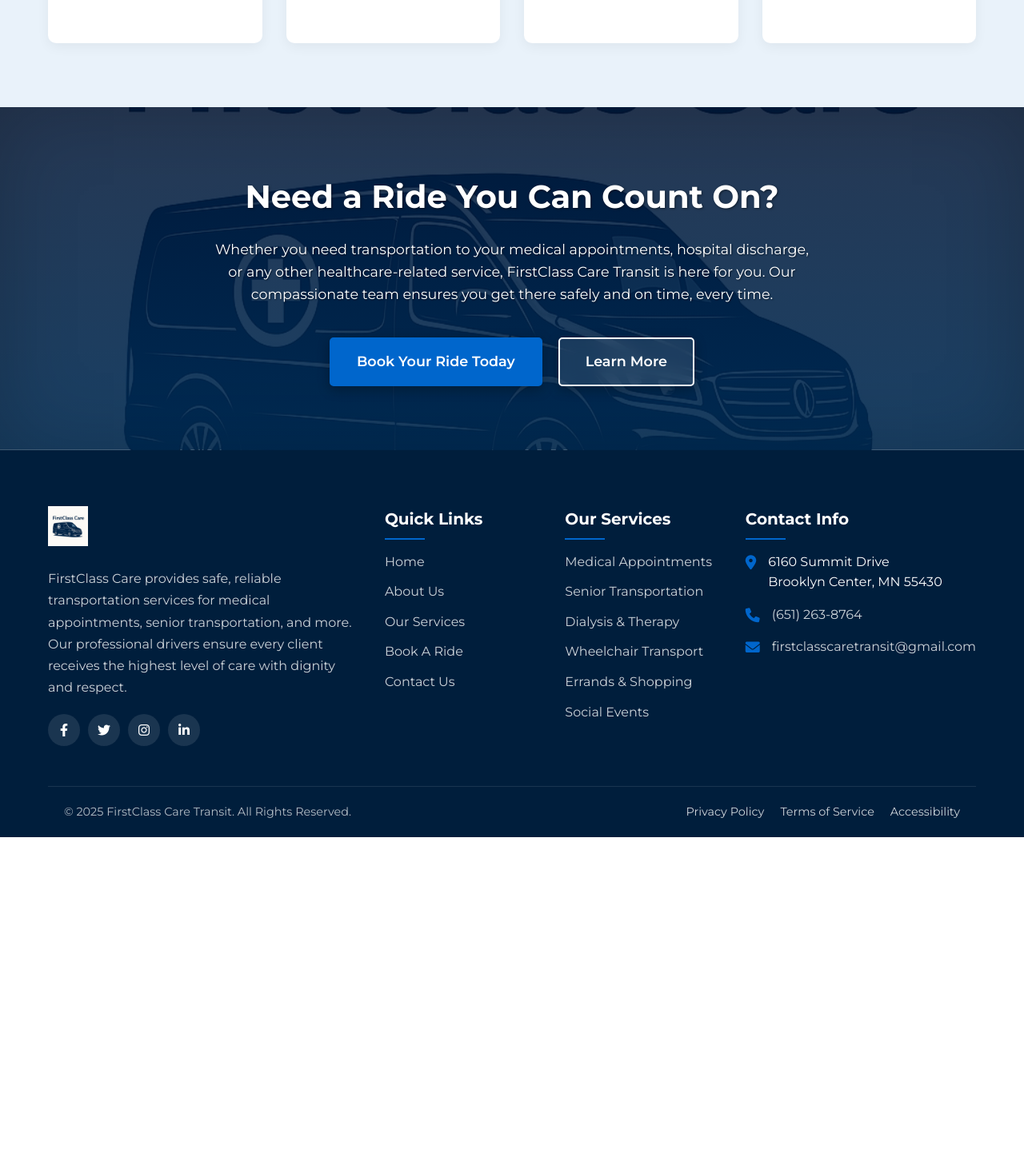
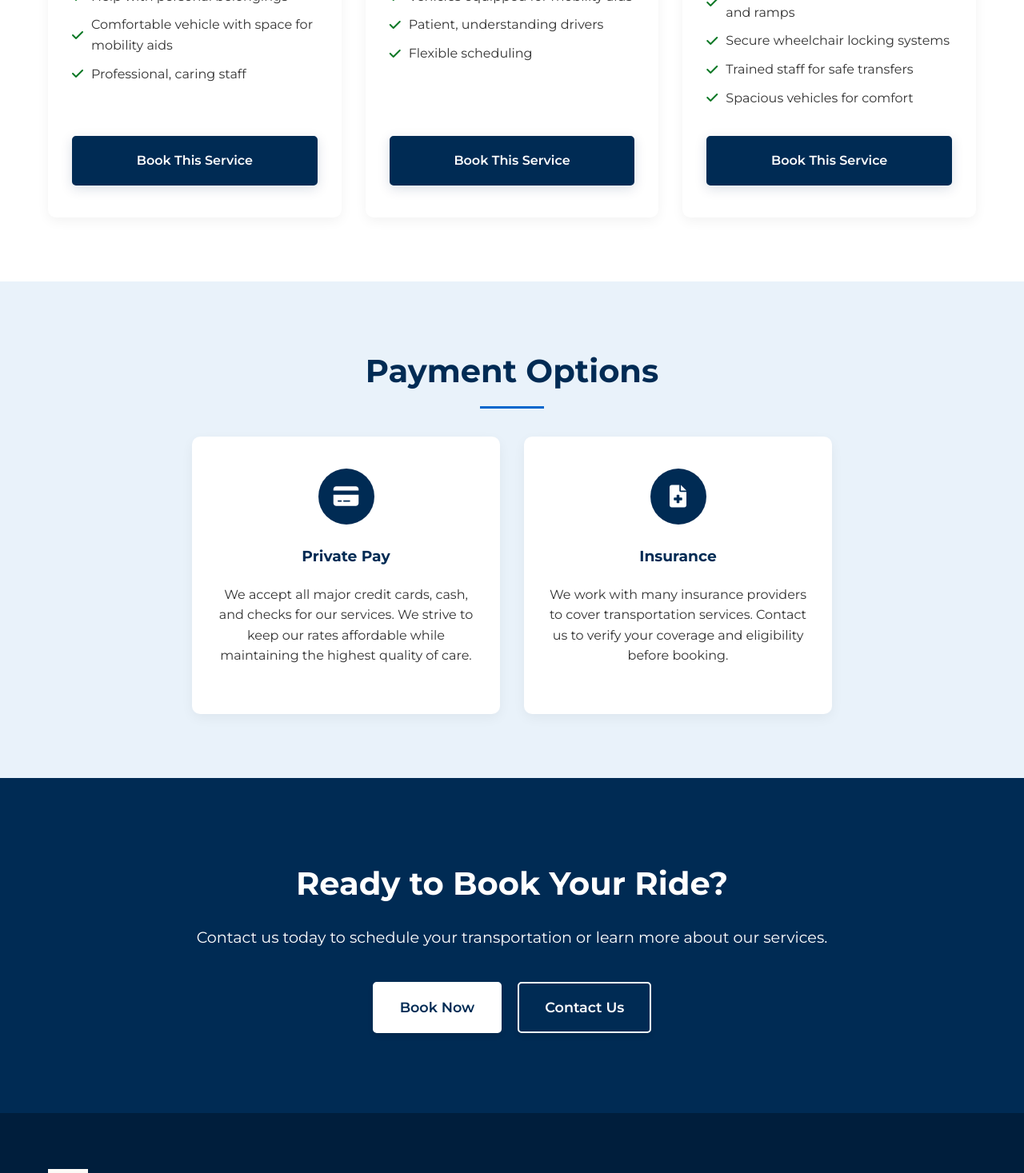
Before and after one commit to abdirahman-yy/FirstClassCare, a React app: page /services in a window 1280 px wide. Shown: the part 1060-2527 px from the top of the page at 80% size. Before the commit the page ends 2107 px from the top, so only its background shows below. Built offline with nearby package versions, Linux system fonts and the light colour scheme.

Commit message:
fix: comprehensive improvements - branding consistency, button styling, service updates, and clean URLs

```diff
--- a/src/components/Footer.tsx
+++ b/src/components/Footer.tsx
@@ -213,7 +213,7 @@
             <Link to="/" aria-label="Home page">
               <img
                 src="/assets/images/logo-white.png"
-                alt="FirstClass Care Logo"
+                alt="First Class Care Logo"
                 onError={(e) => {
                   const target = e.target as HTMLImageElement;
                   target.onerror = null;
@@ -222,7 +222,7 @@
                 style={{ maxHeight: '50px', objectFit: 'contain', width: 'auto' }}
               />
             </Link>
-            <p>FirstClass Care provides safe, reliable transportation services for medical appointments, senior transportation, and more. Our professional drivers ensure every client receives the highest level of care with dignity and respect.</p>
+            <p>First Class Care provides safe, reliable transportation services for medical appointments, senior transportation, and more. Our professional drivers ensure every client receives the highest level of care with dignity and respect.</p>
             <SocialIcons aria-label="Social media links">
               <a href="https://facebook.com" aria-label="Follow us on Facebook">
                 <i className="fab fa-facebook-f" aria-hidden="true"></i>
@@ -258,9 +258,7 @@
               <ul>
                 <li><Link to="/services#medical">Medical Appointments</Link></li>
                 <li><Link to="/services#senior">Senior Transportation</Link></li>
-                <li><Link to="/services#dialysis">Dialysis & Therapy</Link></li>
                 <li><Link to="/services#wheelchair">Wheelchair Transport</Link></li>
-                <li><Link to="/services#errands">Errands & Shopping</Link></li>
                 <li><Link to="/services#social">Social Events</Link></li>
               </ul>
             </nav>
@@ -289,7 +287,7 @@
         <FooterBottom>
           <div className="container">
             <div className="copyright">
-              &copy; {currentYear} FirstClass Care Transit. All Rights Reserved.
+              &copy; {currentYear} First Class Care Transit. All Rights Reserved.
             </div>
             <div className="links">
               <Link to="/privacy">Privacy Policy</Link>
--- a/src/components/Header.tsx
+++ b/src/components/Header.tsx
@@ -142,12 +142,14 @@
   margin-left: 40px;
   display: inline-block;
   box-shadow: 0 4px 10px rgba(0, 43, 84, 0.15);
+  border: 2px solid ${({ theme }) => theme.colors.primary};
 
   &:hover {
     background-color: ${({ theme }) => theme.colors.secondary};
     color: white;
     transform: translateY(-2px);
     box-shadow: 0 6px 15px rgba(0, 43, 84, 0.25);
+    border-color: ${({ theme }) => theme.colors.secondary};
   }
 
   @media (max-width: ${({ theme }) => theme.breakpoints.medium}) {
--- a/src/index.tsx
+++ b/src/index.tsx
@@ -1,7 +1,7 @@
 import React from 'react';
 import { createRoot } from 'react-dom/client';
 import { ThemeProvider } from 'styled-components';
-import { HashRouter } from 'react-router-dom';
+import { BrowserRouter } from 'react-router-dom';
 import App from './App';
 import GlobalStyles, { theme } from './styles/GlobalStyles';
 
@@ -13,9 +13,9 @@
   <React.StrictMode>
     <ThemeProvider theme={theme}>
       <GlobalStyles />
-      <HashRouter>
+      <BrowserRouter>
         <App />
-      </HashRouter>
+      </BrowserRouter>
     </ThemeProvider>
   </React.StrictMode>
 );
--- a/src/pages/ContactPage.tsx
+++ b/src/pages/ContactPage.tsx
@@ -414,12 +414,57 @@
   .buttons {
     display: flex;
     justify-content: center;
-    gap: 15px;
+    gap: 20px;
 
     @media (max-width: ${({ theme }) => theme.breakpoints.small}) {
       flex-direction: column;
       max-width: 250px;
       margin: 0 auto;
+    }
+  }
+
+  .btn {
+    padding: 16px 32px;
+    font-size: 1.1rem;
+    font-weight: 600;
+    text-decoration: none;
+    border-radius: ${({ theme }) => theme.borderRadius.small};
+    transition: all 0.3s ease;
+    display: inline-block;
+    text-align: center;
+    box-shadow: 0 4px 6px rgba(0, 0, 0, 0.1);
+    border: 2px solid transparent;
+
+    &.btn-primary {
+      background-color: white;
+      color: ${({ theme }) => theme.colors.primary};
+      border-color: white;
+
+      &:hover {
+        background-color: ${({ theme }) => theme.colors.secondary};
+        color: white;
+        border-color: ${({ theme }) => theme.colors.secondary};
+        transform: translateY(-2px);
+        box-shadow: 0 6px 12px rgba(0, 0, 0, 0.2);
+      }
+    }
+
+    &.btn-secondary {
+      background-color: transparent;
+      color: white;
+      border-color: white;
+
+      &:hover {
+        background-color: white;
+        color: ${({ theme }) => theme.colors.primary};
+        transform: translateY(-2px);
+        box-shadow: 0 6px 12px rgba(0, 0, 0, 0.2);
+      }
+    }
+
+    @media (max-width: ${({ theme }) => theme.breakpoints.small}) {
+      width: 100%;
+      margin-bottom: 10px;
     }
   }
 `;
@@ -742,14 +787,14 @@
           <MapTitle>Find Us</MapTitle>
           <MapContainer>
             <iframe
-              src="https://www.google.com/maps/embed?pb=!1m18!1m12!1m3!1d2822.8!2d-93.3265!3d45.0781!2m3!1f0!2f0!3f0!3m2!1i1024!2i768!4f13.1!3m3!1m2!1s0x52b333909377bbbb%3A0x939fc9842f7aee07!2s6160%20Summit%20Dr%20N%2C%20Brooklyn%20Center%2C%20MN%2055430!5e0!3m2!1sen!2sus!4v1699999999999!5m2!1sen!2sus"
+              src="https://www.google.com/maps/embed?pb=!1m18!1m12!1m3!1d2823.6567835645247!2d-93.32648892326887!3d45.078142371075066!2m3!1f0!2f0!3f0!3m2!1i1024!2i768!4f13.1!3m3!1m2!1s0x52b333d7f9f7b4a5%3A0x8f2e8b45c2c5f3d7!2s6160%20Summit%20Dr%20N%2C%20Brooklyn%20Center%2C%20MN%2055430%2C%20USA!5e0!3m2!1sen!2sus!4v1699999999999!5m2!1sen!2sus"
               width="100%"
               height="100%"
               style={{ border: 0 }}
               allowFullScreen
               loading="lazy"
               referrerPolicy="no-referrer-when-downgrade"
-              title="First Class Care Transit Location"
+              title="First Class Care Transit Location - 6160 Summit Drive, Brooklyn Center, MN 55430"
             />
           </MapContainer>
         </div>
--- a/src/pages/ServicesPage.tsx
+++ b/src/pages/ServicesPage.tsx
@@ -239,52 +239,55 @@
     justify-content: center;
     gap: 20px;
 
-    a {
+    @media (max-width: ${({ theme }) => theme.breakpoints.small}) {
+      flex-direction: column;
+      align-items: center;
+      gap: 15px;
+    }
+  }
+
+  .btn {
     padding: 16px 32px;
     font-size: 1.1rem;
     font-weight: 600;
     text-decoration: none;
     border-radius: ${({ theme }) => theme.borderRadius.small};
     transition: all 0.3s ease;
-      box-shadow: 0 4px 15px rgba(0, 0, 0, 0.3);
+    display: inline-block;
+    text-align: center;
+    box-shadow: 0 4px 6px rgba(0, 0, 0, 0.1);
+    border: 2px solid transparent;
 
     &.btn-primary {
-        background-color: ${({ theme }) => theme.colors.secondary};
-        color: white;
-        border: 2px solid ${({ theme }) => theme.colors.secondary};
-
-        &:hover {
       background-color: white;
       color: ${({ theme }) => theme.colors.primary};
       border-color: white;
+
+      &:hover {
+        background-color: ${({ theme }) => theme.colors.secondary};
+        color: white;
+        border-color: ${({ theme }) => theme.colors.secondary};
         transform: translateY(-2px);
-          box-shadow: 0 6px 20px rgba(0, 0, 0, 0.4);
+        box-shadow: 0 6px 12px rgba(0, 0, 0, 0.2);
       }
     }
 
     &.btn-secondary {
-        background-color: rgba(255, 255, 255, 0.1);
+      background-color: transparent;
       color: white;
-        border: 2px solid white;
-        backdrop-filter: blur(10px);
+      border-color: white;
 
       &:hover {
         background-color: white;
         color: ${({ theme }) => theme.colors.primary};
         transform: translateY(-2px);
-          box-shadow: 0 6px 20px rgba(0, 0, 0, 0.4);
-        }
+        box-shadow: 0 6px 12px rgba(0, 0, 0, 0.2);
       }
     }
 
     @media (max-width: ${({ theme }) => theme.breakpoints.small}) {
-      flex-direction: column;
+      width: 100%;
       max-width: 250px;
-      margin: 0 auto;
-
-      a {
-        width: 100%;
-      }
     }
   }
 `;
@@ -315,17 +318,6 @@
         'Vehicles equipped for mobility aids',
         'Patient, understanding drivers',
         'Flexible scheduling'
-      ]
-    },
-    {
-      icon: 'fa-shopping-cart',
-      title: 'Errands & Shopping',
-      description: 'We provide transportation for essential errands and shopping trips. Our drivers can assist with carrying bags and ensuring you have everything you need.',
-      features: [
-        'Grocery store transportation',
-        'Pharmacy trips',
-        'Shopping assistance',
-        'Flexible wait times'
       ]
     },
     {
@@ -384,7 +376,7 @@
             transition={{ duration: 0.7 }}
           >
             <h2>Transportation You Can Trust</h2>
-            <p>At FirstClass Care Transit, we offer a range of transportation services designed to meet your unique needs. All of our services come with the same commitment to safety, comfort, and personalized care.</p>
+            <p>At First Class Care Transit, we offer a range of transportation services designed to meet your unique needs. All of our services come with the same commitment to safety, comfort, and personalized care.</p>
             <p>We accept both private pay and insurance for our services. Contact us to learn more about coverage options.</p>
           </ServicesText>
         </div>
```
Lines whose indentation alone changed are shown as unchanged.
